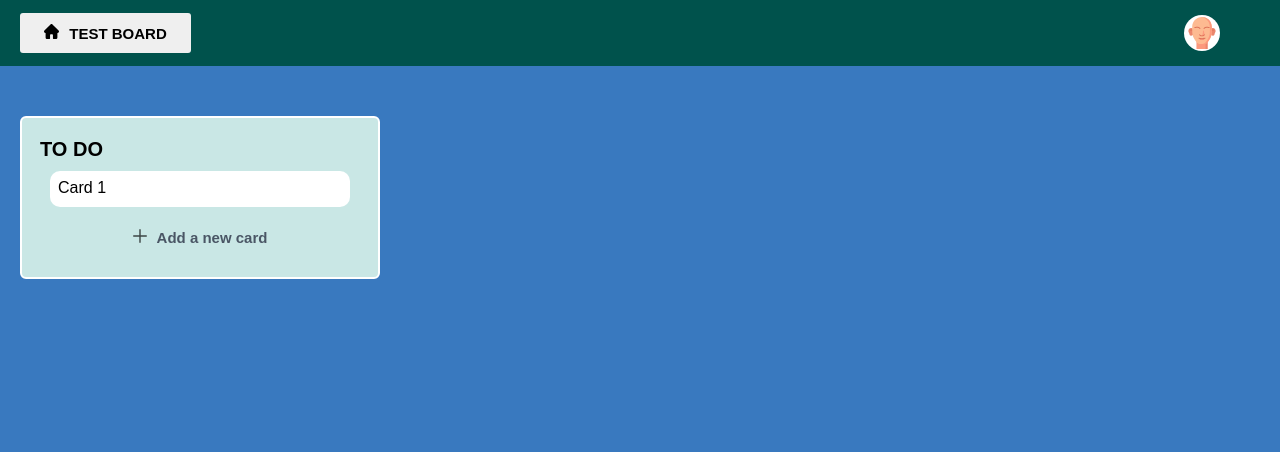
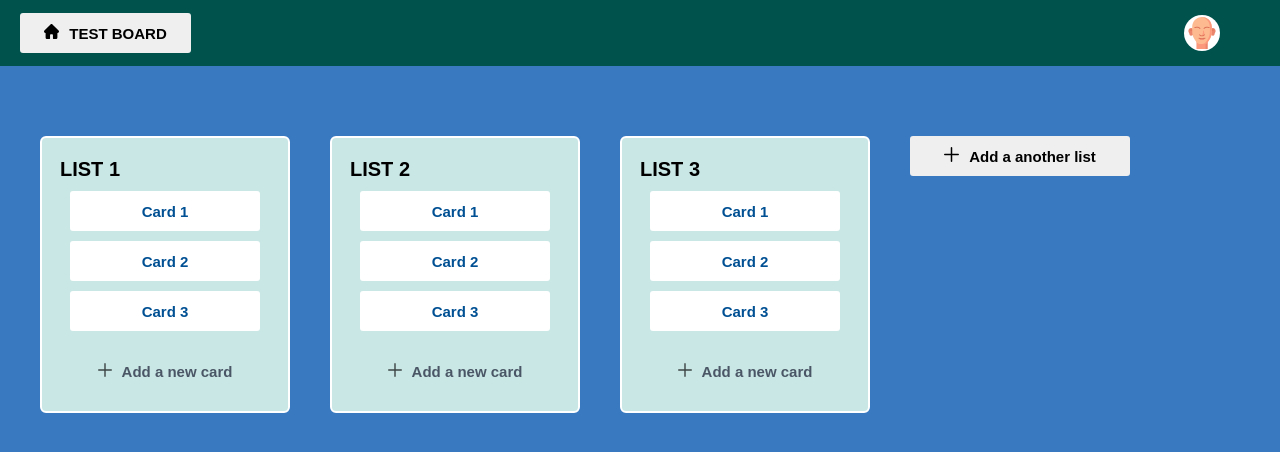
Before and after one commit to mertohancan/taskrello, a React (Create React App) app: page / in a window 1280 px wide. Shown: the top 452 px of the page. Built offline with nearby package versions, Linux system fonts and the light colour scheme.

Commit message:
Add CRUD operations with context

```diff
--- a/src/App.tsx
+++ b/src/App.tsx
@@ -1,33 +1,93 @@
-import React, { FC } from 'react';
+import React, { FC, useState } from 'react';
 import styled from 'styled-components';
 
 import Header from './components/headers/Header';
 import Card from './components/cards/Card';
+import Button from './components/buttons/Button';
+import FormModal from './components/modal/FormModal';
+import TextInput from './components/text-inputs/TextInput';
+
+import { useAppState, useCardDispatch } from './contexts/AppContext';
+import { ButtonSize } from './constants/constant';
 
 import headIcon from './images/icons/head.svg';
+import plusIcon from './images/icons/plus.svg';
+
+const Container = styled.div`
+  display: flex;
+  flex-direction: row;
+`;
 
 const Wrapper = styled.div`
   margin: 20px;
+  display: flex;
+  flex-direction: row;
 `;
 
 const Cards = styled.div`
-  width: 360px;
+  width: 250px;
   height: auto;
-  margin-top: 50px;
+  margin: 50px 20px;
+`;
+
+const AddList = styled.div`
+  margin-top: 70px;
+  width: 220px;
 `;
 
 const App: FC = () => {
+  const appState = useAppState();
+  const dispatch = useCardDispatch();
+
+  const [showModal, setShowModal] = useState<boolean>(false);
+  const [listName, setListName] = useState<string>('');
+
+  const [errorMessage, setErrorMessage] = useState<string>('');
+
+  const toggleModal = (): void => setShowModal((state) => !state);
+
+  const handleSubmit = (): void => {
+    if (!listName.length) {
+      setErrorMessage('It can not be empty');
+    } else {
+      dispatch(listName);
+      toggleModal();
+    }
+  };
+
   return (
-    <div>
+    <>
+      {showModal ? (
+        <FormModal onClose={toggleModal} onSubmit={handleSubmit}>
+          <TextInput
+            errorMessage={errorMessage}
+            label="List name"
+            onChange={setListName}
+            value={listName}
+          />
+        </FormModal>
+      ) : null}
       <Header
         profilePicture={<img alt="profile" src={headIcon} style={{ width: 32, height: 32 }} />}
       />
-      <Wrapper>
-        <Cards>
-          <Card items={[{ text: 'Card 1' }]} title="TO DO" />
-        </Cards>
-      </Wrapper>
-    </div>
+      <Container>
+        <Wrapper>
+          {appState.data.map((item) => (
+            <Cards key={item.id}>
+              <Card item={item} />
+            </Cards>
+          ))}
+        </Wrapper>
+        <AddList>
+          <Button
+            icon={plusIcon}
+            onClick={toggleModal}
+            size={ButtonSize.Large}
+            text="Add a another list"
+          />
+        </AddList>
+      </Container>
+    </>
   );
 };
 
--- a/src/components/cards/Card.tsx
+++ b/src/components/cards/Card.tsx
@@ -1,14 +1,29 @@
 import React, { FC, useState } from 'react';
 import styled from 'styled-components';
 
+import { useCardItemDispatch, useRemoveCardItemDispatch } from '../../contexts/AppContext';
+import { ButtonColor, ButtonSize } from '../../constants/constant';
+
 import FormModal from '../modal/FormModal';
 import TextInput from '../text-inputs/TextInput';
+import Button from '../buttons/Button';
 
 import plusIcon from '../../images/icons/plus.svg';
 
+interface CardItem {
+  id: string;
+  text: string;
+  listId?: string;
+}
+
+interface CardItems {
+  id: string;
+  title: string;
+  cardItems: Array<CardItem>;
+}
+
 interface CardProps {
-  title: string;
-  items?: Array<{ text: string }>;
+  item: CardItems;
 }
 
 const Container = styled.div`
@@ -32,28 +47,18 @@ const Title = styled.div`
   font-family: Arial, Helvetica, sans-serif;
 `;
 
-const Item = styled.div`
-  background-color: white;
-  color: black;
-  border-radius: 10px;
+const ButtonWrapper = styled.div`
   margin: 10px;
-  height: 20px;
-  align-items: center;
-  justify-content: center;
-  padding: 8px;
 `;
 
-const Text = styled.span`
-  font-family: Arial, Helvetica, sans-serif;
-`;
-
-const Button = styled.button`
+const StyledButton = styled.button`
   width: 100%;
   height: 40px;
   opacity: 0.7;
   border: none;
   outline: none;
   background: none;
+  margin-top: 10px;
 
   border-radius: 3px;
 
@@ -66,39 +71,83 @@ const Button = styled.button`
   cursor: pointer;
 `;
 
+const ModalMessage = styled.span`
+  font-size: 16px;
+  font-weight: bold;
+  color: black;
+  font-family: Arial, Helvetica, sans-serif;
+`;
+
 const Icon = styled.img`
   width: 14px;
   height: 14px;
   margin-right: 10px;
 `;
 
-const Card: FC<CardProps> = ({ title, items }) => {
-  const [cardName, setCardName] = useState<string>('');
+const Card: FC<CardProps> = ({ item }) => {
+  const dispatch = useCardItemDispatch();
+  const removeDispatch = useRemoveCardItemDispatch();
+
+  const [name, setName] = useState<string>('');
+  const [errorMessage, setErrorMessage] = useState<string>('');
   const [showModal, setShowModal] = useState<boolean>(false);
+  const [showDeleteModal, setShowDeleteModal] = useState<boolean>(false);
+
+  const [selectedCard, setSelectedCard] = useState<CardItem>();
 
   const toggleModal = (): void => setShowModal((state) => !state);
+  const toggleDeleteModal = (): void => setShowDeleteModal((state) => !state);
 
   const handleSubmit = (): void => {
-    toggleModal();
+    if (!name.length) {
+      setErrorMessage('It can not be empty');
+    } else {
+      dispatch({ id: item.id, text: name });
+      toggleModal();
+    }
+  };
+
+  const handleCardClick = (card: CardItem, listId: string) => (): void => {
+    setShowDeleteModal((state) => !state);
+    setSelectedCard({ ...card, listId });
+  };
+  const handleDelete = (): void => {
+    selectedCard && removeDispatch({ cardId: selectedCard.id, listId: selectedCard.listId });
+    toggleDeleteModal();
   };
 
   return (
     <Container>
       {showModal ? (
         <FormModal onClose={toggleModal} onSubmit={handleSubmit}>
-          <TextInput label="Card Name" onChange={setCardName} value={cardName} />
+          <TextInput
+            errorMessage={errorMessage}
+            label="Card Name"
+            onChange={setName}
+            value={name}
+          />
         </FormModal>
       ) : null}
-      <Title>{title}</Title>
-      {items?.map((card) => (
-        <Item>
-          <Text>{card.text}</Text>
-        </Item>
+      {showDeleteModal ? (
+        <FormModal onClose={toggleDeleteModal} onSubmit={handleDelete}>
+          <ModalMessage>Do you want to delete card?</ModalMessage>
+        </FormModal>
+      ) : null}
+      <Title>{item.title}</Title>
+      {item.cardItems.map((card) => (
+        <ButtonWrapper key={card.id}>
+          <Button
+            color={ButtonColor.Secondary}
+            onClick={handleCardClick(card, item.id)}
+            size={ButtonSize.Large}
+            text={card.text}
+          />
+        </ButtonWrapper>
       ))}
-      <Button onClick={toggleModal}>
+      <StyledButton onClick={toggleModal}>
         <Icon alt="plusIcon" src={plusIcon} />
         Add a new card
-      </Button>
+      </StyledButton>
     </Container>
   );
 };
--- a/src/components/headers/Header.tsx
+++ b/src/components/headers/Header.tsx
@@ -2,6 +2,8 @@ import React, { FC, ReactChild } from 'react';
 import styled from 'styled-components';
 
 import Button from '../buttons/Button';
+
+import { useClearDispatch } from '../../contexts/AppContext';
 
 import homeIcon from '../../images/icons/home.svg';
 
@@ -35,14 +37,14 @@ const ProfilePictureWrapper = styled.div`
   align-items: center;
 `;
 
-
-const Header: FC<HeaderProps> = ({profilePicture}) => (
-  <Container>
-    <Button icon={homeIcon} text="TEST BOARD" />
-    {
-      profilePicture ? <ProfilePictureWrapper>{profilePicture}</ProfilePictureWrapper> : null
-    }
-  </Container>
-);
+const Header: FC<HeaderProps> = ({ profilePicture }) => {
+  const dispatch = useClearDispatch();
+  return (
+    <Container>
+      <Button icon={homeIcon} onClick={() => dispatch()} text="TEST BOARD" />
+      {profilePicture ? <ProfilePictureWrapper>{profilePicture}</ProfilePictureWrapper> : null}
+    </Container>
+  );
+};
 
 export default Header;
--- /dev/null
+++ b/src/contexts/AppContext.tsx
@@ -0,0 +1,142 @@
+import React, { FC, useContext, createContext, useReducer } from 'react';
+
+import initialData from '../initialData';
+
+// eslint-disable-next-line no-shadow
+enum ACTIONS {
+  SET_CARD,
+  SET_CARD_ITEM,
+  REMOVE_CARD_ITEM,
+  CLEAR,
+}
+
+type Action =
+  | { type: ACTIONS.SET_CARD; payload: string }
+  | {
+      type: ACTIONS.SET_CARD_ITEM;
+      payload: { id: string; text: string };
+    }
+  | {
+      type: ACTIONS.REMOVE_CARD_ITEM;
+      payload: { cardId: string; listId?: string };
+    }
+  | { type: ACTIONS.CLEAR };
+
+interface CardItems {
+  id: string;
+  text: string;
+}
+
+interface CardList {
+  id: string;
+  title: string;
+  cardItems: CardItems[];
+}
+
+interface AppState {
+  data: CardList[];
+}
+
+const initialValues = {
+  data: initialData.lists.map((item) => item),
+};
+
+type AppDispatch = (action: Action) => void;
+
+const AppStateContext = createContext<AppState | undefined>(undefined);
+const AppDispatchContext = createContext<AppDispatch | undefined>(undefined);
+
+const appReducer = (state: AppState, action: Action): AppState => {
+  switch (action.type) {
+    case ACTIONS.SET_CARD:
+      return {
+        data: [
+          ...state.data,
+          { id: String(state.data.length), title: action.payload, cardItems: [] },
+        ],
+      };
+    case ACTIONS.SET_CARD_ITEM:
+      const cardList = state.data.find((item) => item.id === action.payload.id);
+      if (cardList) {
+        cardList.cardItems.push({
+          id: String(cardList.cardItems.length),
+          text: action.payload.text,
+        });
+      }
+      return state;
+    case ACTIONS.REMOVE_CARD_ITEM:
+      let newData;
+      const selectedList = state.data.find((item) => item.id === action.payload.listId);
+      const removedCard = selectedList?.cardItems.find((item) => item.id === action.payload.cardId);
+      if (selectedList && removedCard) {
+        newData = selectedList.cardItems.filter((card) => card.id !== action.payload.cardId);
+      }
+      return {
+        data: [
+          // @ts-ignore
+          { ...selectedList, cardItems: newData },
+          ...state.data.filter((list) => list.id !== selectedList?.id),
+        ],
+      };
+    case ACTIONS.CLEAR:
+      return initialValues;
+    default:
+      return state;
+  }
+};
+
+const AppProvider: FC = ({ children }) => {
+  const [state, dispatch] = useReducer(appReducer, initialValues);
+  return (
+    <AppStateContext.Provider value={state}>
+      <AppDispatchContext.Provider value={dispatch}>{children}</AppDispatchContext.Provider>
+    </AppStateContext.Provider>
+  );
+};
+
+export const useAppState = (): AppState => {
+  const context = useContext(AppStateContext);
+  if (context === undefined) {
+    throw new Error('useAppState must be used within a AppProvider');
+  }
+  return context;
+};
+
+export const useCardDispatch = (): ((payload: string) => void) => {
+  const dispatch = useContext(AppDispatchContext);
+  if (dispatch === undefined) {
+    throw new Error('useCardDispatch must be used within a AppProvider');
+  }
+  return (payload: string) => dispatch({ type: ACTIONS.SET_CARD, payload });
+};
+
+export const useCardItemDispatch = (): ((payload: { id: string; text: string }) => void) => {
+  const dispatch = useContext(AppDispatchContext);
+  if (dispatch === undefined) {
+    throw new Error('useCardItemDispatch must be used within a AppProvider');
+  }
+  return (payload: { id: string; text: string }) =>
+    dispatch({ type: ACTIONS.SET_CARD_ITEM, payload });
+};
+
+export const useRemoveCardItemDispatch = (): ((payload: {
+  cardId: string;
+  listId?: string;
+}) => void) => {
+  const dispatch = useContext(AppDispatchContext);
+  if (dispatch === undefined) {
+    throw new Error('useRemoveCardItemDispatch must be used within a AppProvider');
+  }
+  return (payload: { cardId: string; listId?: string }) =>
+    dispatch({ type: ACTIONS.REMOVE_CARD_ITEM, payload });
+};
+
+export const useClearDispatch = (): (() => void) => {
+  const dispatch = useContext(AppDispatchContext);
+  if (dispatch === undefined) {
+    throw new Error('useClearDispatch must be used within a AppProvider');
+  }
+  return () => dispatch({ type: ACTIONS.CLEAR });
+};
+
+export default AppProvider;
--- a/src/index.jsx
+++ b/src/index.jsx
@@ -1,10 +1,16 @@
 import React from 'react';
 import ReactDOM from 'react-dom';
 import App from './App';
+import AppProvider from './contexts/AppContext';
 import * as serviceWorker from './serviceWorker';
 import './App.scss';
 
-ReactDOM.render(<App />, document.getElementById('root'));
+ReactDOM.render(
+  <AppProvider>
+    <App />
+  </AppProvider>,
+  document.getElementById('root')
+);
 
 // If you want your app to work offline and load faster, you can change
 // unregister() to register() below. Note this comes with some pitfalls.
--- a/src/initialData.js
+++ b/src/initialData.js
@@ -1,3 +1,60 @@
-const data = {};
+const data = {
+  lists: [
+    {
+      id: '0',
+      title: 'LIST 1',
+      cardItems: [
+        {
+          id: '0',
+          text: 'Card 1',
+        },
+        {
+          id: '1',
+          text: 'Card 2',
+        },
+        {
+          id: '2',
+          text: 'Card 3',
+        },
+      ],
+    },
+    {
+      id: '1',
+      title: 'LIST 2',
+      cardItems: [
+        {
+          id: '0',
+          text: 'Card 1',
+        },
+        {
+          id: '1',
+          text: 'Card 2',
+        },
+        {
+          id: '2',
+          text: 'Card 3',
+        },
+      ],
+    },
+    {
+      id: '2',
+      title: 'LIST 3',
+      cardItems: [
+        {
+          id: '0',
+          text: 'Card 1',
+        },
+        {
+          id: '1',
+          text: 'Card 2',
+        },
+        {
+          id: '2',
+          text: 'Card 3',
+        },
+      ],
+    },
+  ],
+};
 
 export default data;
```
Also changed, not shown: .eslintrc.json, 1 other file (tests, documents, lock files or other folders).
